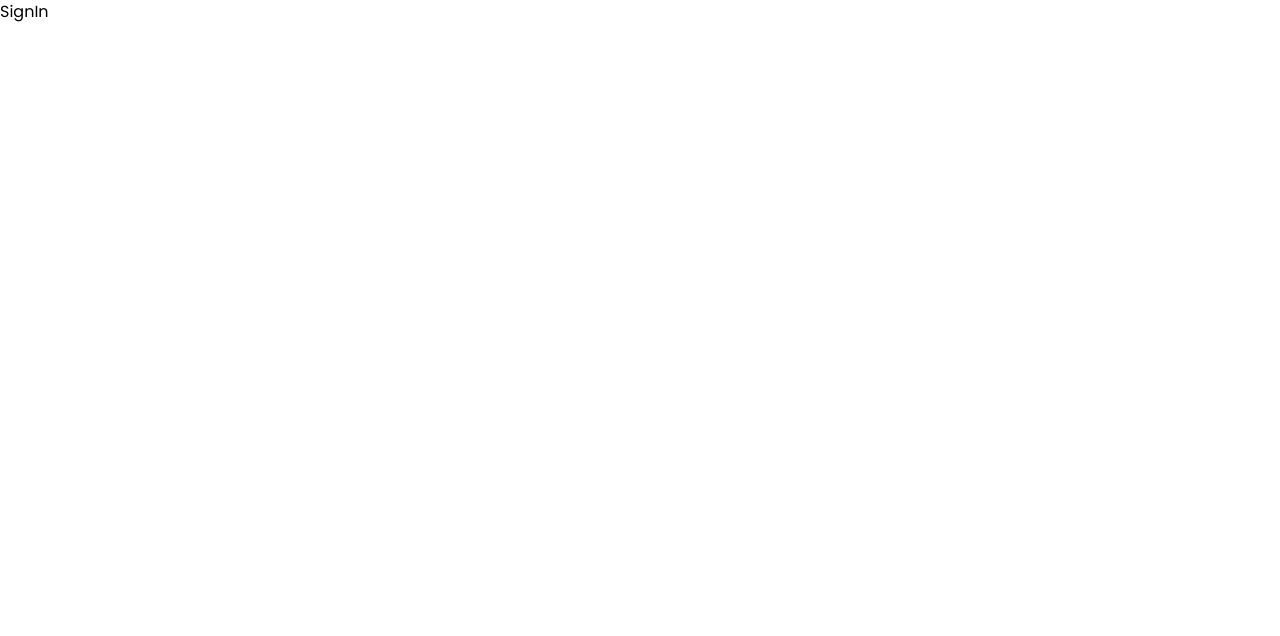
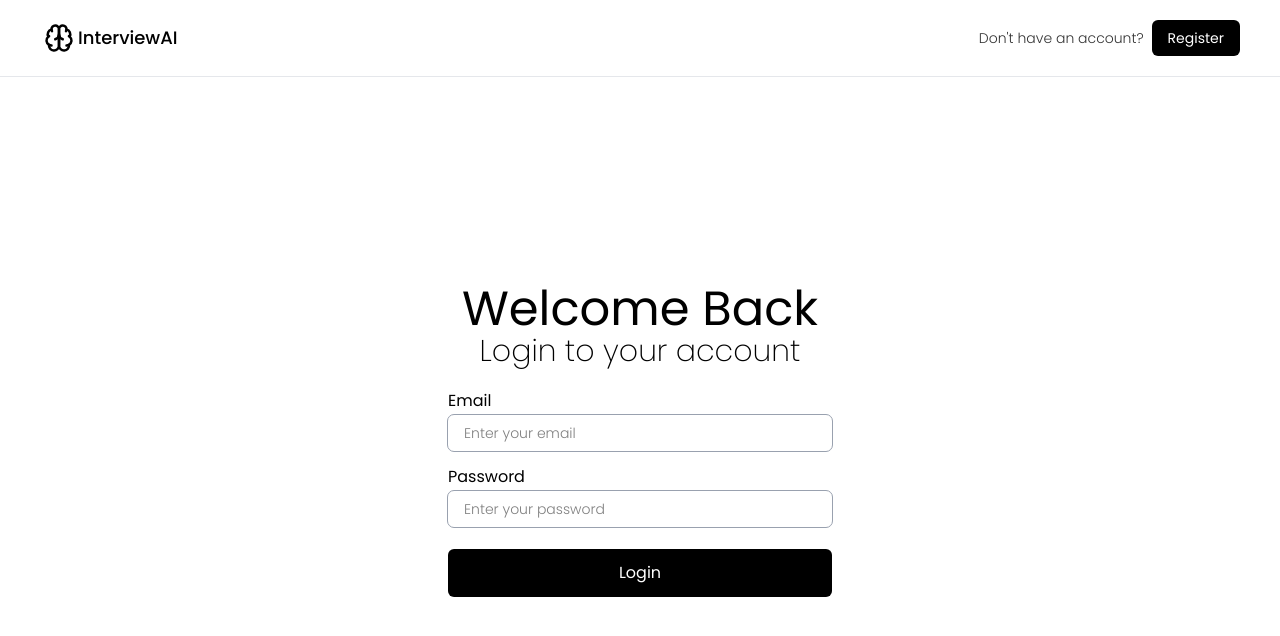
Before and after one commit to mhd101/AI-Mock-Interview-System, a React (Vite) app in the folder client/: page /login in a window 1280 px wide. Shown: the top 636 px of the page. Built offline with nearby package versions, Linux system fonts and the light colour scheme.

Commit message:
Login & Register Page(Frontend)

```diff
--- a/client/index.html
+++ b/client/index.html
@@ -2,9 +2,9 @@
 <html lang="en">
   <head>
     <meta charset="UTF-8" />
-    <!-- <link rel="icon" type="image/svg+xml" href="/vite.svg" /> -->
+    <!-- <link rel="icon" type="image/svg+xml" href="" /> -->
     <meta name="viewport" content="width=device-width, initial-scale=1.0" />
-    <title>AI Based Mock Interview</title>
+    <title>AI Mock Interview System</title>
   </head>
   <body>
     <div id="root"></div>
--- a/client/src/pages/Login.jsx
+++ b/client/src/pages/Login.jsx
@@ -1,7 +1,65 @@
+import { useNavigate } from "react-router-dom"
+import Navbar from "../components/Navbar"
+import { useForm } from 'react-hook-form'
 
 const Login = () => {
+  const navigate = useNavigate();
+
+  const { register, handleSubmit, watch, formState: { errors } } = useForm({
+    mode: "onChange"
+  });
+
   return (
-    <div>SignIn</div>
+    <>
+      <Navbar text="Register" accountExist="Don't have an account?" onclick={() => navigate("/register")}  />
+      <div className="flex flex-col items-center justify-center gap-5 max-w-[1024px] h-screen mx-auto mt-[-96px] text-center">
+
+        <div className="flex flex-col justify-center item-center mt-30">
+          <h2 className="text-5xl">Welcome Back</h2>
+          <p className="text-3xl font-extralight">Login to your account</p>
+        </div>
+
+        <form onSubmit={handleSubmit((data) => {
+          console.log(data);
+        })} className="w-sm flex flex-col gap-2">
+
+          {/* Email */}
+          <div className="flex flex-col items-start w-full gap-0.5">
+            <label htmlFor="Email">Email</label>
+            <input {...register("email", {
+
+              required: " Email is required",
+              pattern: {
+                value: /^[^\s@]+@[^\s@]+\.[^\s@]+$/,
+                message: "Invalid email address"
+              }
+
+            })
+            }
+              placeholder="Enter your email"
+              className="px-4 py-2 rounded-md outline-gray-400 outline-1 w-full font-light text-sm" />
+            <p className="text-red-600 text-sm mt-1">{errors.email?.message}</p>
+          </div>
+
+
+          {/* Password */}
+          <div className="flex flex-col items-start w-full gap-0.5">
+            <label htmlFor="Password">Password</label>
+            <input type="password" {...register("password", {
+
+              required: "Password is required",
+
+            })
+            }
+              placeholder="Enter your password"
+              className="px-4 py-2 rounded-md outline-gray-400 outline-1 w-full font-light text-sm" />
+            <p className="text-red-600 text-sm mt-1">{errors.password?.message}</p>
+          </div>
+
+          <button type="submit" className="bg-black text-white px-10 py-3 w-full rounded-md mt-2 outline-black cursor-pointer hover:bg-neutral-800">Login</button>
+        </form>
+      </div>
+    </>
   )
 }
 
--- a/client/src/pages/Register.jsx
+++ b/client/src/pages/Register.jsx
@@ -10,8 +10,6 @@ const Register = () => {
   });
 
   const password = watch("password");
-
-  console.log(errors);
 
   return (
     <>
```
